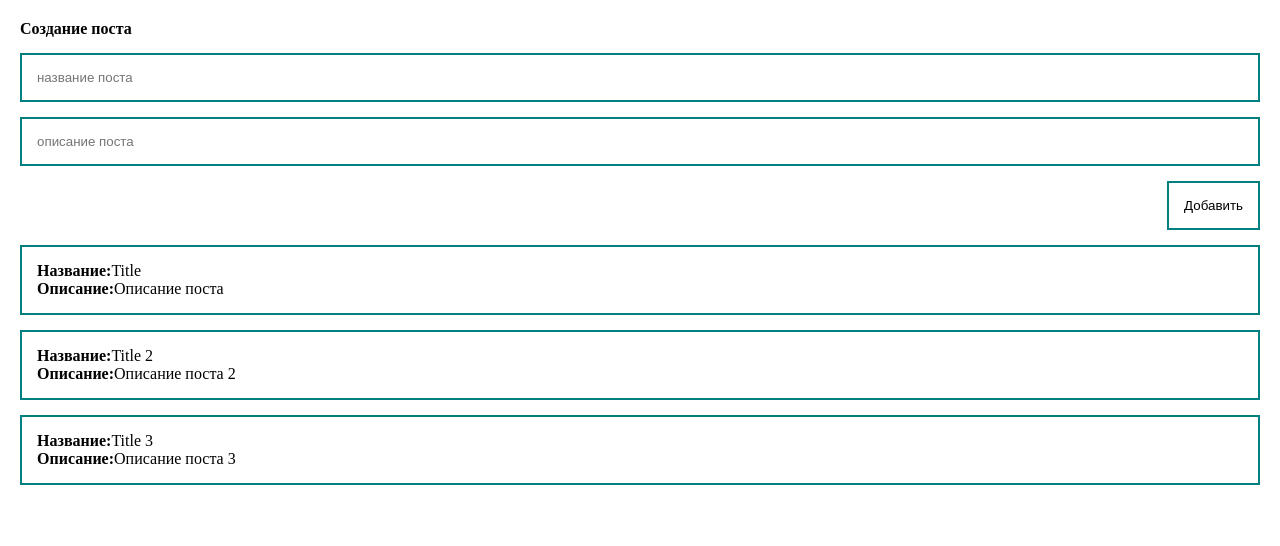
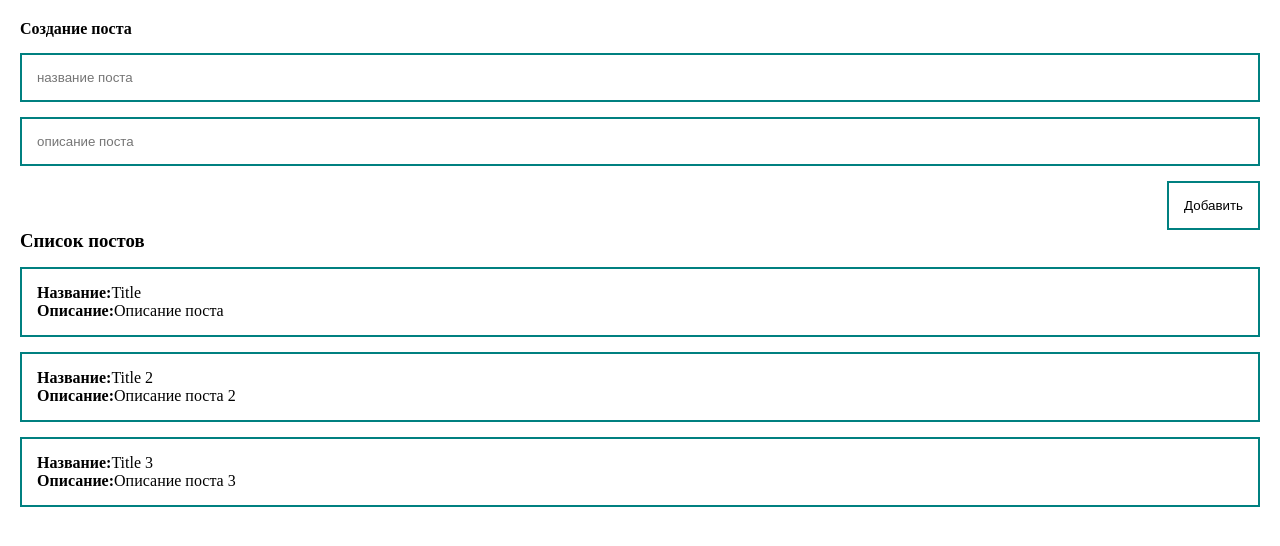
Before and after one commit to Electrum96/vue3, a Vue app: page / in a window 1280 px wide. Shown: the top 546 px of the page. Built offline with nearby package versions, Linux system fonts and the light colour scheme.

Commit message:
'created PostItem component'

```diff
--- /dev/null
+++ b/src/components/PostItem.vue
@@ -0,0 +1,22 @@
+<template>
+  <div class="post">
+    <div><strong>Название:</strong>{{ post.title }}</div>
+    <div><strong>Описание:</strong>{{ post.body }}</div>
+  </div>
+</template>
+
+<script>
+export default {
+  props:{
+    post: {
+      type: Object,
+      required: true,
+    }
+  }
+
+}
+</script>
+
+<style  scoped>
+
+</style>
--- a/src/components/PostList.vue
+++ b/src/components/PostList.vue
@@ -1,12 +1,18 @@
 <template>
-  <div class="post" v-for="post in posts">
-    <div><strong>Название:</strong>{{ post.title }}</div>
-    <div><strong>Описание:</strong>{{ post.body }}</div>
-  </div>
+ <div>
+   <h3>Список постов</h3>
+   <post-item
+       v-for="post in posts"
+       :post="post"/>
+ </div>
+
 </template>
 
 <script>
+import PostItem from "@/components/PostItem.vue";
+
 export default {
+  components: {PostItem},
   props: {     /*  передаются пропсы, массив, по которому будет идти v-for*/
     posts: {
       type: Array,  /*указывается тип пропса*/
```
